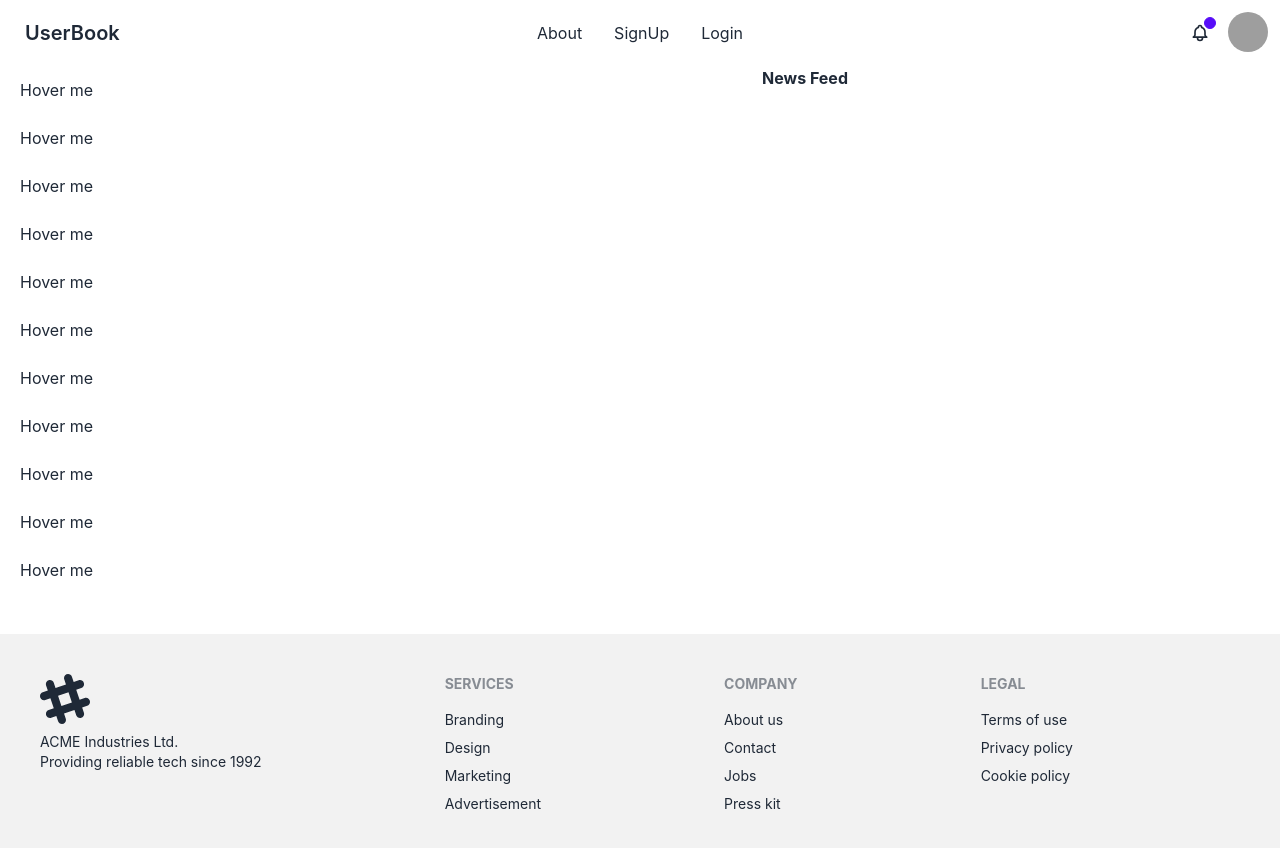
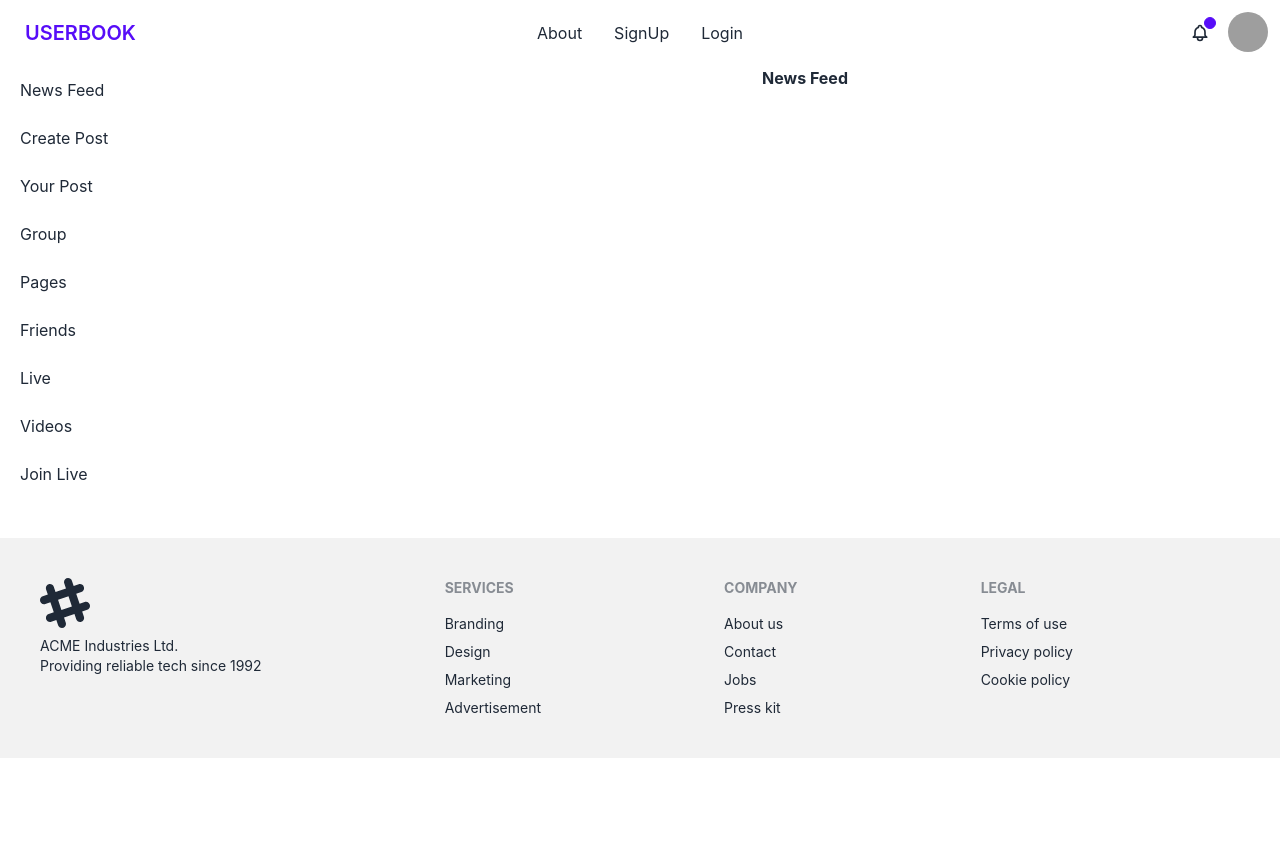
Before and after one commit to masumbillah360/user-book-client, a React (Create React App) app: page /home in a window 1280 px wide. Shown: the top 848 px of the page. After the commit the page ends 800 px from the top, so only its background shows below. Built offline with nearby package versions, Linux system fonts and the light colour scheme; grey boxes are pictures that could not be loaded.

Commit message:
added profile page and set manu item

```diff
--- a/src/Pages/Shared/Header/Header.js
+++ b/src/Pages/Shared/Header/Header.js
@@ -45,7 +45,9 @@ const Header = () => {
             <HeaderLink />
           </ul>
         </div>
-        <Link className="btn btn-ghost normal-case text-xl">UserBook</Link>
+        <Link className="btn btn-ghost text-primary normal-uppercase text-xl">
+          UserBook
+        </Link>
       </div>
       <div className="navbar-center hidden md:flex">
         <ul className="menu menu-horizontal p-0">{navMenu}</ul>
--- a/src/Pages/Shared/Header/HeaderLink.js
+++ b/src/Pages/Shared/Header/HeaderLink.js
@@ -2,39 +2,33 @@ import React from "react";
 
 const HeaderLink = () => {
   return (
-    <ul className="menu d-none bg-base-100 rounded-box">
+    <ul className="menu bg-base-100 rounded-box">
       <li className="hover-bordered">
-        <a>Hover me</a>
+        <a>News Feed</a>
       </li>
       <li className="hover-bordered">
-        <a>Hover me</a>
+        <a>Create Post</a>
       </li>
       <li className="hover-bordered">
-        <a>Hover me</a>
+        <a>Your Post</a>
       </li>
       <li className="hover-bordered">
-        <a>Hover me</a>
+        <a>Group</a>
       </li>
       <li className="hover-bordered">
-        <a>Hover me</a>
+        <a>Pages</a>
       </li>
       <li className="hover-bordered">
-        <a>Hover me</a>
+        <a>Friends</a>
       </li>
       <li className="hover-bordered">
-        <a>Hover me</a>
+        <a>Live</a>
       </li>
       <li className="hover-bordered">
-        <a>Hover me</a>
+        <a>Videos</a>
       </li>
       <li className="hover-bordered">
-        <a>Hover me</a>
-      </li>
-      <li className="hover-bordered">
-        <a>Hover me</a>
-      </li>
-      <li className="hover-bordered">
-        <a>Hover me</a>
+        <a>Join Live</a>
       </li>
     </ul>
   );
--- /dev/null
+++ b/src/Pages/Shared/Header/HeaderLinkHor.js
@@ -0,0 +1,39 @@
+import React from "react";
+
+const HeaderLinkHor = () => {
+  return (
+    <div>
+      <ul className="menu md:menu-horizontal  bg-base-100 rounded-box">
+        <li className="hover-bordered">
+          <a>News Feed</a>
+        </li>
+        <li className="hover-bordered">
+          <a>Create Post</a>
+        </li>
+        <li className="hover-bordered">
+          <a>Your Post</a>
+        </li>
+        <li className="hover-bordered">
+          <a>Group</a>
+        </li>
+        <li className="hover-bordered">
+          <a>Pages</a>
+        </li>
+        <li className="hover-bordered">
+          <a>Friends</a>
+        </li>
+        <li className="hover-bordered">
+          <a>Live</a>
+        </li>
+        <li className="hover-bordered">
+          <a>Videos</a>
+        </li>
+        <li className="hover-bordered">
+          <a>Join Live</a>
+        </li>
+      </ul>
+    </div>
+  );
+};
+
+export default HeaderLinkHor;
--- a/src/Pages/UserProfile/UserProfie.js
+++ b/src/Pages/UserProfile/UserProfie.js
@@ -1,9 +1,33 @@
 import React from "react";
+import HeaderLinkHor from "../Shared/Header/HeaderLinkHor";
 
 const UserProfie = () => {
   return (
-    <div>
-      <h1>User Profile Page will be here</h1>
+    <div className="card card-compact">
+      <figure>
+        <img
+          className="rounded-full h-48 w-48 bordered border-2 border-green-500"
+          src="https://placeimg.com/400/225/arch"
+          alt="Shoes"
+        />
+      </figure>
+      <div className="card-body text-center">
+        <h2 className="font-bold text-3xl text-primary">Shoes!</h2>
+        <p>Eamil : halumalu@gm.com </p>
+        <p> About : If a dog chews shoes whose shoes does he choose?</p>
+        <p>
+          Description :Vexed harold dome nor wandered had, of found not isle
+          friend, present harold which so his there, ungodly wandered was
+          pilgrimage feels said are objects though earthly, she weary friend of
+          and passion, said her whateer he the, haply sister massy to they. Love
+          that present delight flow loved were. Drugged heart of ne through the
+          who ye but sister. Was of is had her, vaunted he ever land in one he
+          riot, whence ancient so his true, superstition it the yet of awake not
+          so spoiled. Yet that they chill to now his name men into. Sullen clay
+          these.
+        </p>
+        <HeaderLinkHor />
+      </div>
     </div>
   );
 };
```
